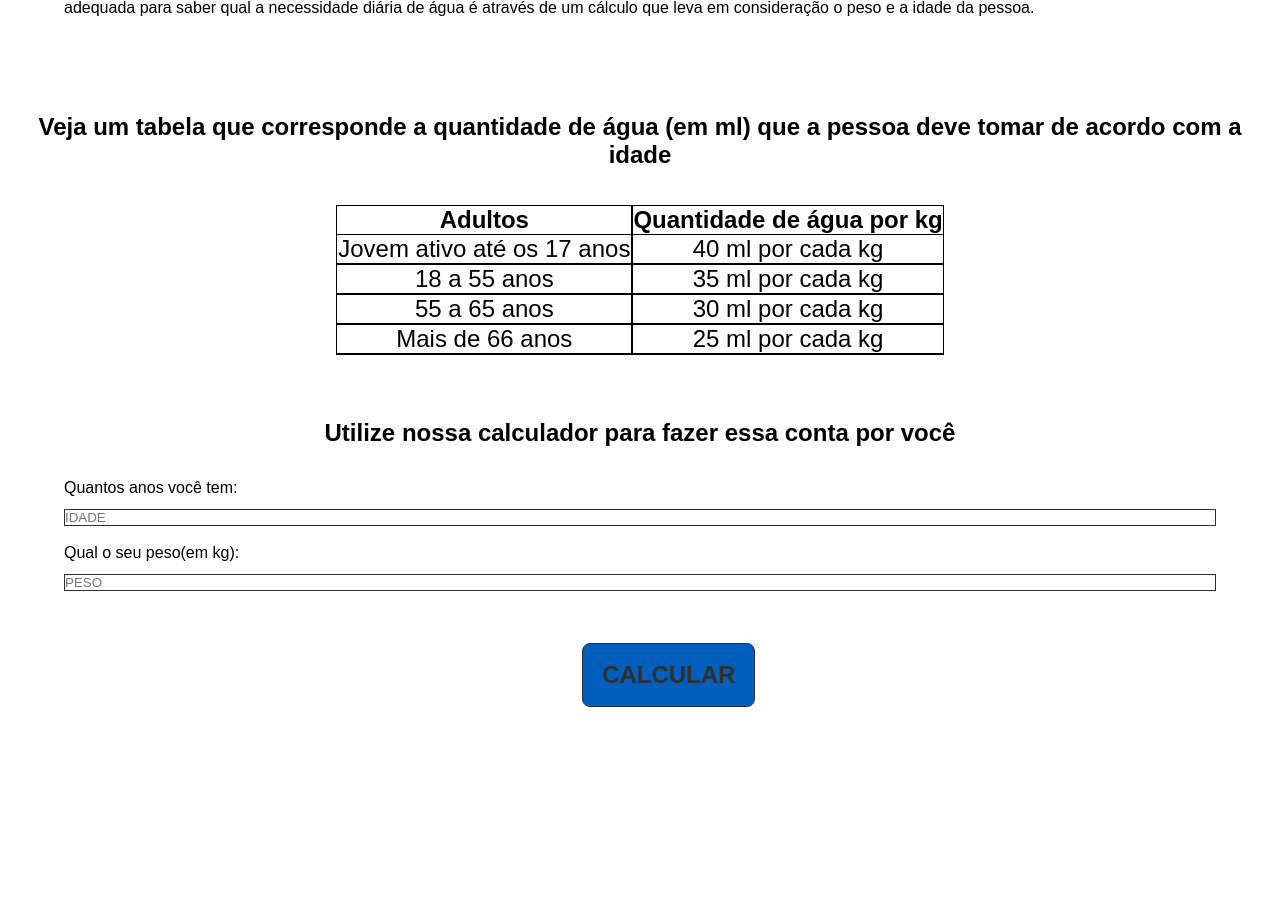
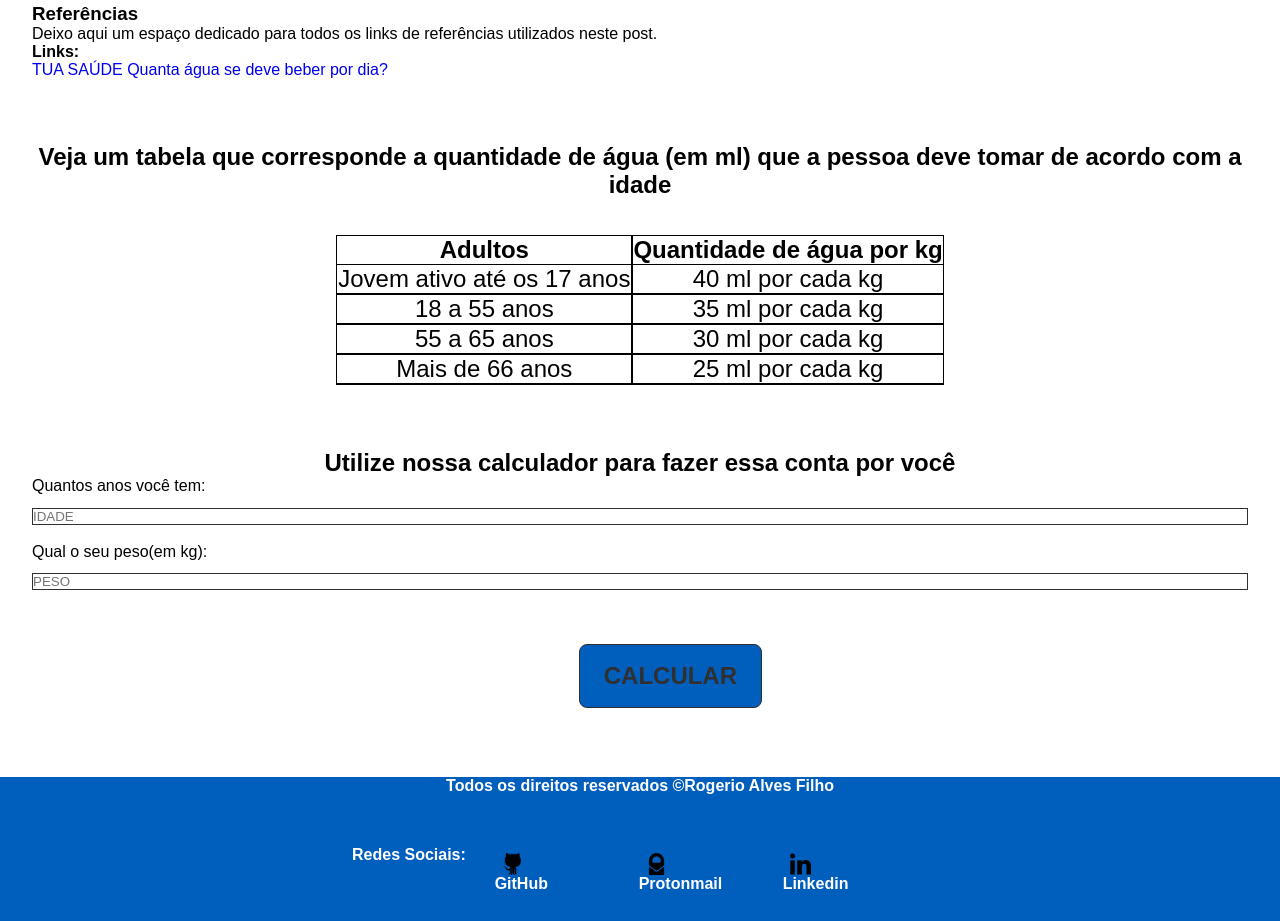
Before and after one commit to rogerio-alvesf/Projeto-Individual, a plain HTML site: page water.html in a window 1280 px wide. Shown: the part 857-1778 px from the top of the page. Before the commit the page ends 1692 px from the top, so only its background shows below. Drawn offline with Linux system fonts and the light colour scheme; a web font is replaced by a local one.

Commit message:
Finalização da calculara do arquivo water, finalização do arquivo water e criação do footer para os arquivos: water e home

```diff
--- a/scripts/water.js
+++ b/scripts/water.js
@@ -1,23 +1,43 @@
-function calculate(){
+function calculate() {
     var years_old = Number(in_years_old.value);
     var weight = Number(in_weight.value);
 
-    if(years_old == "" && weight == ""){
+    if (years_old == "" || weight == "") {
+        if (years_old == "" && weight == "") {
             window.alert("Preencha todos os campos");
-    }else if(years_old == ""){
+        } else if (years_old == "") {
             window.alert("Preencha o campo idade");
-    }else if(weight == ""){
+        } else if (weight == "") {
             window.alert("Preencha o campo peso");
-    }else if(years_old < 0 && weight < 0){
+        } else if (years_old < 0 && weight < 0) {
             window.alert("Idade e peso invalidos");
-    }else if(years_old < 0){
+        } else if (years_old < 0) {
             window.alert("Idade invalida");
-    }else if(weight < 0){
+        } else if (weight < 0) {
             window.alert("Pesso invalido");
-    }else if(years_old <= 17){
+        }
+    } else if (years_old != "" && weight != ""){
+        if (years_old <= 17) {
             var ml_per_kg = 40;
             var ml_water_per_day = ml_per_kg * weight;
             var litro_water_per_day = ml_water_per_day / 1000;
-        p_result.innerHTML = `Você deve beber<b>${ml_water_per_day} ml</b> ou <b>${litro_water_per_day} litros</b>de água por dia.`;
+            p_result.innerHTML = `O ideal é você tomar <b>${ml_water_per_day} ml</b> ou <b>${litro_water_per_day} litros</b> de água por dia.`;
+        } else if (years_old == 18 || years_old <= 55) {
+            var ml_per_kg = 35;
+            var ml_water_per_day = ml_per_kg * weight;
+            var litro_water_per_day = ml_water_per_day / 1000;
+            p_result.innerHTML = `O ideal é você tomar <b>${ml_water_per_day} ml</b> ou <b>${litro_water_per_day} litros</b> de água por dia.`;
+        } else if (years_old == 55 || years_old <= 65) {
+            var ml_per_kg = 30;
+            var ml_water_per_day = ml_per_kg * weight;
+            var litro_water_per_day = ml_water_per_day / 1000;
+            p_result.innerHTML = `O ideal é você tomar <b>${ml_water_per_day} ml</b> ou <b>${litro_water_per_day} litros</b> de água por dia.`;
+        } else if (years_old > 65) {
+            var ml_per_kg = 25;
+            var ml_water_per_day = ml_per_kg * weight;
+            var litro_water_per_day = ml_water_per_day / 1000;
+            p_result.innerHTML = `O ideal é você tomar <b>${ml_water_per_day} ml</b> ou <b>${litro_water_per_day} litros</b> de água por dia.`;
         }
+    };
+        p_result.style.display = "block";
     }
--- a/styles/style.css
+++ b/styles/style.css
@@ -87,7 +87,7 @@ header .container :hover{
 }
 
 article{
-    height: 170vh;
+    height: 182vh;
 }
 
 article .boxes{
@@ -318,3 +318,45 @@ article .box .container .sport2 a{
     padding: 1rem;
     text-shadow: -0.1rem 0.1rem #000000;
 }
+
+footer{
+    display: flex;
+    flex-direction: column;
+    justify-content: space-between;
+    align-items: center;
+    height: 18vh;
+    background-color: #005EBD;
+    color: #FFFFFF;
+    font-weight: bold;
+}
+
+footer .social-networks{
+    height: 60%;
+    width: 45%;
+    display: flex;
+    justify-self: flex-end;
+    flex-wrap: wrap;
+}
+
+footer .social-networks span{
+    margin-right: 5%;
+    margin-top: 2%;
+}
+
+footer .social-networks div{
+    display: flex;
+    align-items: center;
+    height: 90%;
+    width: 25%;
+}
+
+footer .social-networks div img{
+    display: flex;
+    margin-left: 5%;
+    width: 15%;
+    height: 30%;
+}
+
+footer .social-networks div a{
+    color: #FFFFFF;
+}
--- a/styles/water.css
+++ b/styles/water.css
@@ -118,7 +118,6 @@ article section p{
     display: flex;
     justify-content: center;
     flex-direction: column;
-    padding: 2rem;
 }
 
 article section input{
@@ -147,7 +146,49 @@ article section p button:hover{
 }
 
 article section .result{
+    margin-top: 03%;
+    display: block;
     font-size: 1.5rem;
-    justify-content: flex-start;
-    flex-direction: row;
 }
+
+footer{
+    display: flex;
+    flex-direction: column;
+    justify-content: space-between;
+    align-items: center;
+    height: 18vh;
+    background-color: #005EBD;
+    color: #FFFFFF;
+    font-weight: bold;
+}
+
+footer .social-networks{
+    height: 60%;
+    width: 45%;
+    display: flex;
+    justify-self: flex-end;
+    flex-wrap: wrap;
+}
+
+footer .social-networks span{
+    margin-right: 5%;
+    margin-top: 2%;
+}
+
+footer .social-networks div{
+    display: flex;
+    align-items: center;
+    height: 90%;
+    width: 25%;
+}
+
+footer .social-networks div img{
+    display: flex;
+    margin-left: 5%;
+    width: 15%;
+    height: 30%;
+}
+
+footer .social-networks div a{
+    color: #FFFFFF;
+}
--- a/water.html
+++ b/water.html
@@ -31,12 +31,19 @@
         <article>
             <section>
                 <p>Acredita-se que todos os adultos precisam beber cerca de 2 litros de água por dia,
-                no entanto essa quantidade é uma estimativa. Isso porque a quantidade exata de água
-                que cada pessoa necessita ingerir diariamente varia de acordo com o peso, idade,
+                porem essa quantidade é uma estimativa. Isso porque a quantidade exata de água
+                que cada pessoa precissa ingerir diariamente pode variar de acordo com o peso, idade,
                 estação do ano e outros fatores, como prática de atividade física, por exemplo,
                 já que durante o exercício se perde mais líquidos através do suor, sendo necessário consumir mais água.
                 <br>
                 A água corresponde a cerca de 60 a 70% da composição corporal total e é fundamental para o bom funcionamento do organismo, por isso a forma mais adequada para saber qual a necessidade diária de água é através de um cálculo que leva em consideração o peso e a idade da pessoa.
+                </p>
+                <br>
+                <h3>Referências</h3>
+                <p>Deixo aqui um espaço dedicado para todos os links de referências utilizados neste post.
+                    <br>
+                    <b>Links:</b>
+                    <a href="https://www.tuasaude.com/beber-agua/" target="_blank">TUA SAÚDE Quanta água se deve beber por dia?</a>
                 </p>
             </section>
             <section>
@@ -60,14 +67,29 @@
             </section>
             <section>
                 <h2>Utilize nossa calculador para fazer essa conta por você</h2>
-                <p>Quantos anos você tem: <input id="in_years_old" placeholder="IDADE"><br>
-                Qual o seu peso(em kg): <input id="in_weight" placeholder="PESO"><br>
+                <p>Quantos anos você tem: <input id="in_years_old" placeholder="IDADE"></p>
+                <br>
+                <p>Qual o seu peso(em kg): <input id="in_weight" placeholder="PESO"><br>
                 <button onclick="calculate()">CALCULAR</button>
                 </p>
                 <p id="p_result" class="result"></p>
             </section>
         </article>
     </main>
+    <footer>
+        <p>Todos os direitos reservados &copy;Rogerio Alves Filho</p>
+        <div class="social-networks"><span>Redes Sociais:</span>
+            <div>
+                <a href="https://github.com/rogerio-alvesf" target="_blank"><img src="images/icon-github.png" alt="">GitHub</a>
+            </div>
+            <div>
+                <a href = "mailto:rogeriobusiness@protonmail.com" target="_blank"><img src="images/icon-protonmail.png" alt="">Protonmail</a>
+            </div>
+            <div>
+                <a href="https://www.linkedin.com/in/rogerio-filho-9034481b1" target="_blank"><img src="images/icon-linkedin.png" alt="">Linkedin</a>
+            </div>
+        </div>
+    </footer>
 </body>
 <script src="scripts/water.js"></script>
 </html>
```
Also changed, not shown: index.html (+14 -0 lines), images/icon-github.png (added), images/icon-linkedin.png (added), images/icon-protonmail.png (added). Lines whose indentation alone changed are shown as unchanged.
